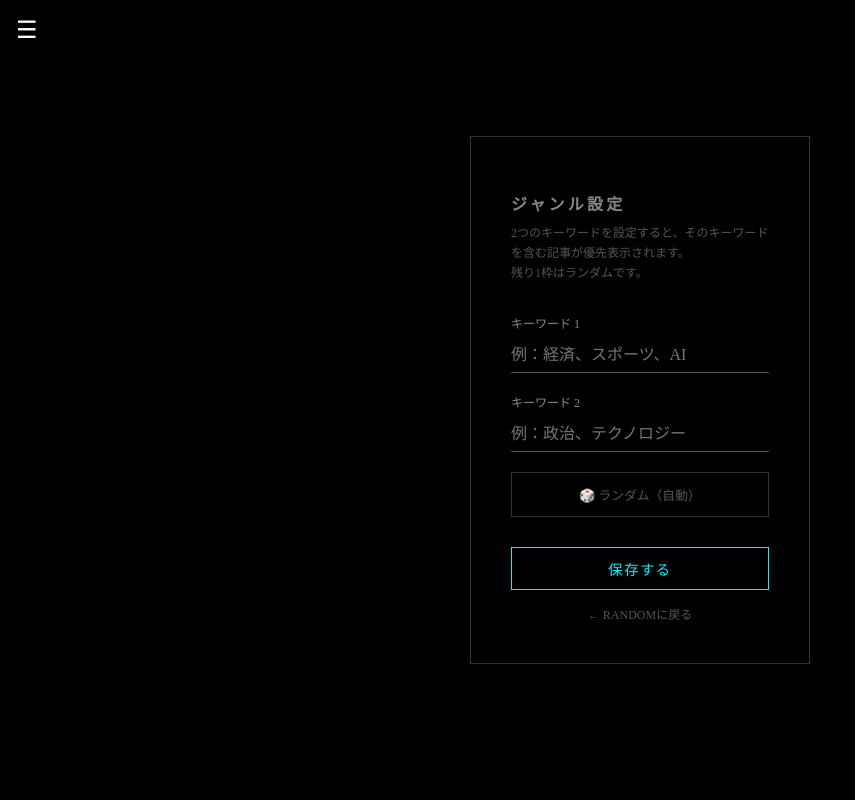
After one commit to shido221basket40-source/news_app, a Flask app: page /genre in a window 1280 px wide. The commit adds this page. Shown: the whole page, without its empty margins (0-855 px from the left). Run offline with Flask 3, Linux system fonts and the light colour scheme; the visitor is signed in with stand-in values (Sample User, id 1).

Commit message:
ジャンル設定・RANDOM未ログインリダイレクト実装

```diff
--- a/app.py
+++ b/app.py
@@ -42,11 +42,10 @@ def get_current_user():
     return session.get("user_email")
 
 # ---------------- RANDOM ----------------
-UPDATE_HOURS = [5, 11, 17]  # 5:30, 11:30, 17:30
+UPDATE_HOURS = [5, 11, 17]
 UPDATE_MINUTE = 30
 
 def should_fetch():
-    """指定時刻（5:30, 11:30, 17:30）のみ更新する"""
     import datetime
     now = datetime.datetime.now()
     conn = sqlite3.connect(DB_PATH)
@@ -57,23 +56,77 @@ def should_fetch():
     if not row:
         return True
     last = datetime.datetime.fromtimestamp(int(row[0]))
-    # 最後の更新以降に更新時刻を跨いだか確認
     for h in UPDATE_HOURS:
         update_time = now.replace(hour=h, minute=UPDATE_MINUTE, second=0, microsecond=0)
         if last < update_time <= now:
             return True
     return False
 
+def get_user_genres(email):
+    conn = sqlite3.connect(DB_PATH)
+    c = conn.cursor()
+    c.execute("SELECT genre1, genre2 FROM user_genres WHERE email=?", (email,))
+    row = c.fetchone()
+    conn.close()
+    return row if row else ('', '')
+
 @app.route('/')
 def index():
+    user = get_current_user()
+    if not user:
+        return redirect('/login?next=/')
     if should_fetch():
         NewsManager.fetch_and_store()
     conn = sqlite3.connect(DB_PATH)
     c = conn.cursor()
     c.execute("SELECT id, title, source, link, is_read, is_saved FROM articles ORDER BY id DESC")
-    articles = c.fetchall()
+    all_articles = c.fetchall()
     conn.close()
-    return render_template('index.html', articles=articles, page_title="RANDOM", user=get_current_user())
+
+    genre1, genre2 = get_user_genres(user)
+
+    # ジャンル別に分類
+    def filter_by_genre(articles, keyword):
+        if not keyword:
+            return []
+        return [a for a in articles if keyword in (a[1] or '')]
+
+    g1_articles = filter_by_genre(all_articles, genre1)
+    g2_articles = filter_by_genre(all_articles, genre2)
+    used_ids = {a[0] for a in g1_articles + g2_articles}
+    random_articles = [a for a in all_articles if a[0] not in used_ids]
+
+    import random as rnd
+    random_pick = rnd.sample(random_articles, min(1, len(random_articles))) if random_articles else []
+
+    articles = g1_articles + g2_articles + random_pick
+
+    return render_template('index.html',
+        articles=articles,
+        page_title="RANDOM",
+        user=user,
+        genre1=genre1,
+        genre2=genre2,
+        g1_empty=(genre1 and not g1_articles),
+        g2_empty=(genre2 and not g2_articles)
+    )
+
+@app.route('/genre', methods=['GET', 'POST'])
+def genre():
+    user = get_current_user()
+    if not user:
+        return redirect('/login?next=/genre')
+    if request.method == 'POST':
+        g1 = request.form.get('genre1', '').strip()
+        g2 = request.form.get('genre2', '').strip()
+        conn = sqlite3.connect(DB_PATH)
+        c = conn.cursor()
+        c.execute("INSERT OR REPLACE INTO user_genres (email, genre1, genre2) VALUES (?,?,?)", (user, g1, g2))
+        conn.commit()
+        conn.close()
+        return redirect('/')
+    g1, g2 = get_user_genres(user)
+    return render_template('genre.html', genre1=g1, genre2=g2, user=user)
 
 # ---------------- ホーム（無限ニュース）----------------
 @app.route('/home')
--- a/models.py
+++ b/models.py
@@ -20,5 +20,11 @@ def init_db():
                  (id INTEGER PRIMARY KEY AUTOINCREMENT,
                   email TEXT NOT NULL, code TEXT NOT NULL,
                   expires_at INTEGER NOT NULL, used BOOLEAN DEFAULT 0)''')
+    # ジャンル設定テーブル
+    c.execute('''CREATE TABLE IF NOT EXISTS user_genres
+                 (email TEXT PRIMARY KEY,
+                  genre1 TEXT DEFAULT \'\',
+                  genre2 TEXT DEFAULT \'\')'''
+    )
     conn.commit()
     conn.close()
--- /dev/null
+++ b/templates/genre.html
@@ -0,0 +1,42 @@
+<!DOCTYPE html>
+<html lang="ja">
+<head>
+    <meta charset="UTF-8">
+    <meta name="viewport" content="width=device-width, initial-scale=1.0">
+    <title>ジャンル設定</title>
+    <style>
+        body { margin: 0; background: #000; color: #fff; font-family: serif; height: 100dvh; display: flex; align-items: center; justify-content: center; }
+        .box { border: 1px solid #333; padding: 40px; width: 340px; box-sizing: border-box; }
+        h2 { font-size: 1rem; color: #888; margin-bottom: 8px; letter-spacing: 0.2em; }
+        .desc { font-size: 0.75rem; color: #555; margin-bottom: 30px; line-height: 1.7; }
+        label { display: block; font-size: 0.75rem; color: #888; margin-bottom: 6px; margin-top: 20px; }
+        input[type="text"] { width: 100%; background: #000; border: none; border-bottom: 1px solid #555; color: #fff; font-size: 1rem; padding: 8px 0; outline: none; box-sizing: border-box; font-family: serif; }
+        .random-slot { margin-top: 20px; padding: 12px; border: 1px solid #333; color: #555; font-size: 0.8rem; text-align: center; }
+        button { margin-top: 30px; width: 100%; background: #000; color: #00f2ff; border: 1px solid #00f2ff; padding: 10px; font-size: 0.9rem; cursor: pointer; letter-spacing: 0.1em; font-family: serif; }
+        button:hover { background: rgba(0,242,255,0.1); }
+        .back { margin-top: 15px; text-align: center; font-size: 0.75rem; }
+        .back a { color: #555; text-decoration: none; }
+        .back a:hover { color: #fff; }
+        #menu-btn { position: fixed; top: 16px; left: 16px; font-size: 1.5rem; cursor: pointer; color: #fff; }
+    </style>
+</head>
+<body>
+    <div id="menu-btn" onclick="window.location.href='/'">☰</div>
+    <div class="box">
+        <h2>ジャンル設定</h2>
+        <div class="desc">
+            2つのキーワードを設定すると、そのキーワードを含む記事が優先表示されます。<br>
+            残り1枠はランダムです。
+        </div>
+        <form method="POST" action="/genre">
+            <label>キーワード 1</label>
+            <input type="text" name="genre1" value="{{ genre1 }}" placeholder="例：経済、スポーツ、AI">
+            <label>キーワード 2</label>
+            <input type="text" name="genre2" value="{{ genre2 }}" placeholder="例：政治、テクノロジー">
+            <div class="random-slot">🎲 ランダム（自動）</div>
+            <button type="submit">保存する</button>
+        </form>
+        <div class="back"><a href="/">← RANDOMに戻る</a></div>
+    </div>
+</body>
+</html>
```
Also changed, not shown: templates/index.html (+11 -0 lines).
